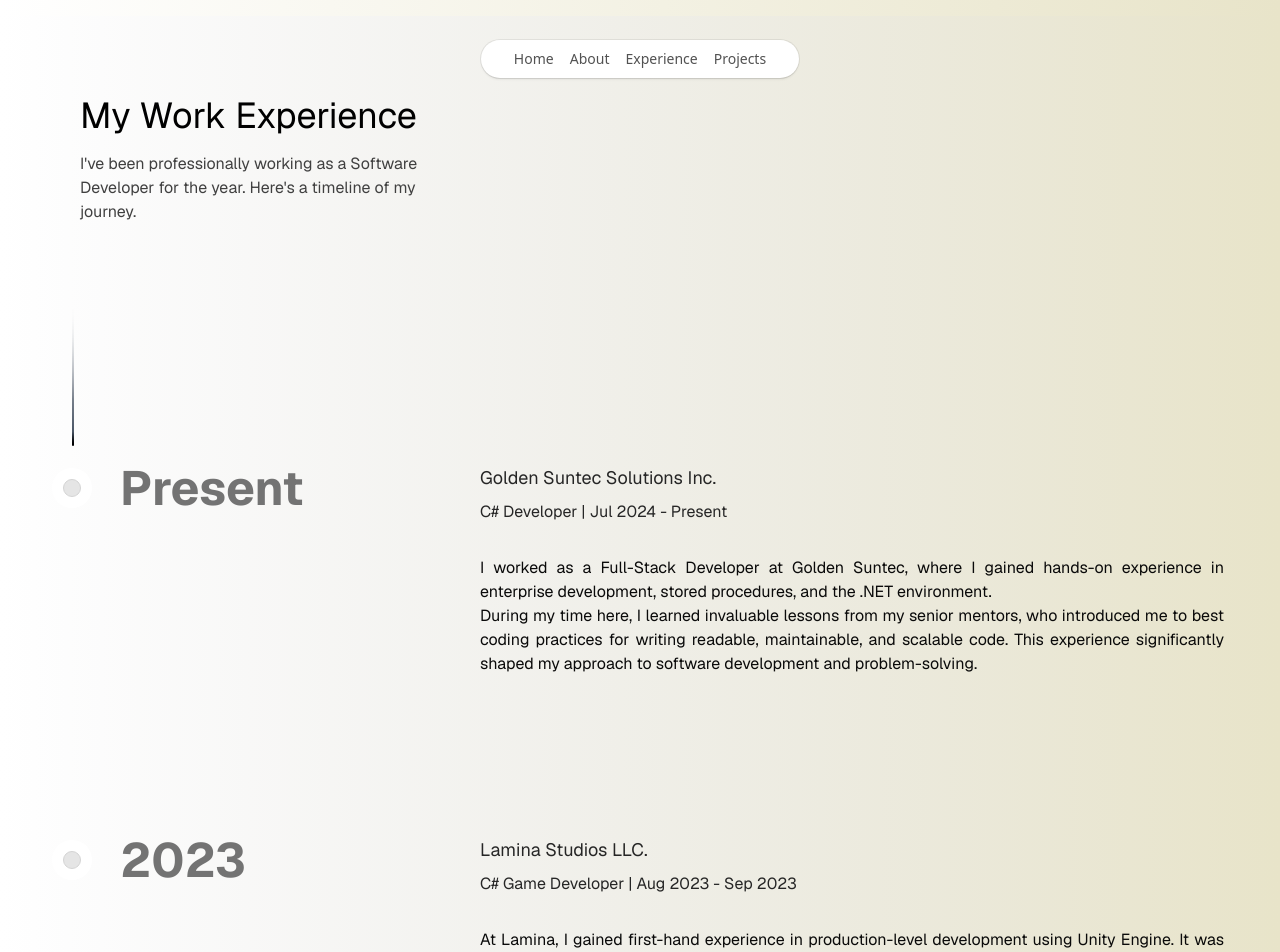
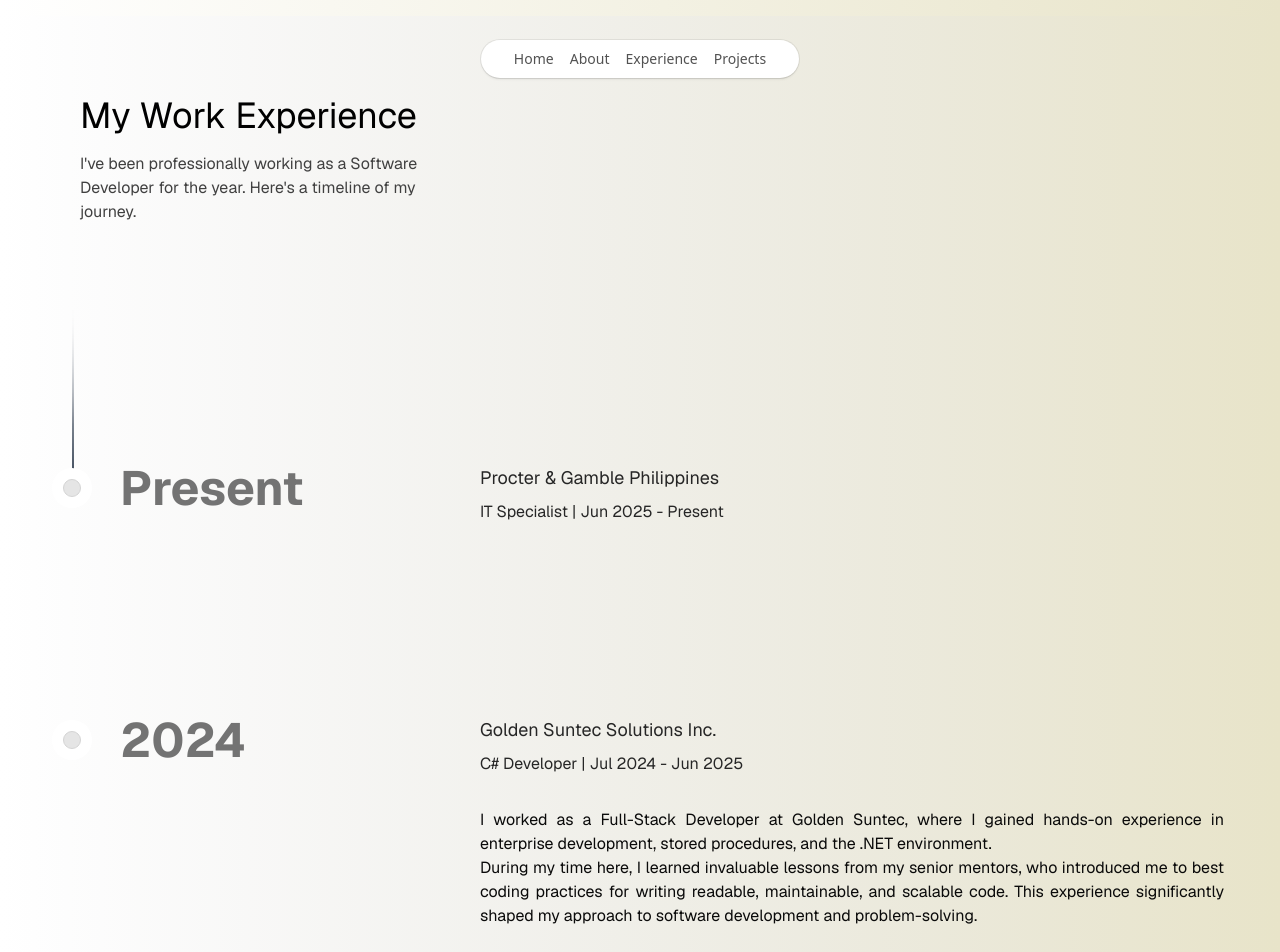
Before and after one commit to YouDontSayIt-dev/muyco_portfolio, a Next.js app: page /experience in a window 1280 px wide. Shown: the top 952 px of the page. Built offline with nearby package versions, Linux system fonts and the light colour scheme.

Commit message:
[INTERNAL] Updated Work Experience

```diff
--- a/src/data/static-items.tsx
+++ b/src/data/static-items.tsx
@@ -81,10 +81,27 @@
     content: (
       <div>
         <p className="text-neutral-800 dark:text-neutral-200 text-md md:text-lg font-normal mb-2">
+          Procter & Gamble Philippines
+        </p>
+        <p className="text-neutral-800 dark:text-neutral-200 text-md md:text-md font-normal mb-8">
+          IT Specialist | Jun 2025 - Present
+        </p>
+        {/* <div className="grid xl:grid-cols-1 lg:grid-cols-1 md:grid-cols-1 grid-cols-1 gap-2 text-justify">
+        I worked as a Full-Stack Developer at Golden Suntec, where I gained hands-on experience in enterprise development, stored procedures, and the .NET environment.
+        <br/>During my time here, I learned invaluable lessons from my senior mentors, who introduced me to best coding practices for writing readable, maintainable, and scalable code. This experience significantly shaped my approach to software development and problem-solving.
+        </div> */}
+      </div>
+    ),
+  },
+  {
+    title: "2024",
+    content: (
+      <div>
+        <p className="text-neutral-800 dark:text-neutral-200 text-md md:text-lg font-normal mb-2">
           Golden Suntec Solutions Inc.
         </p>
         <p className="text-neutral-800 dark:text-neutral-200 text-md md:text-md font-normal mb-8">
-          C# Developer | Jul 2024 - Present
+          C# Developer | Jul 2024 - Jun 2025
         </p>
         <div className="grid xl:grid-cols-1 lg:grid-cols-1 md:grid-cols-1 grid-cols-1 gap-2 text-justify">
         I worked as a Full-Stack Developer at Golden Suntec, where I gained hands-on experience in enterprise development, stored procedures, and the .NET environment.
```
